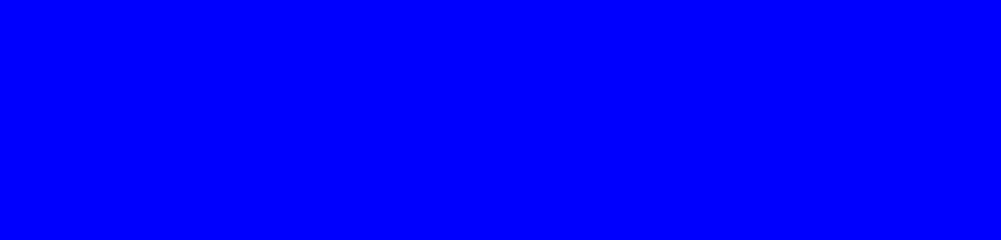
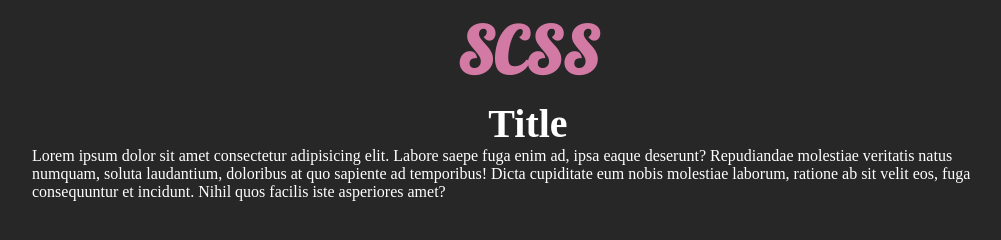
Before and after one commit to tomagrab/SCSS-CrashCourse, a plain HTML site: page index.html in a window 1280 px wide. Shown: the whole page, without its empty margins (112-1113 px from the left). Drawn offline with Linux system fonts and the light colour scheme.

Commit message:
Second commit

```diff
--- /dev/null
+++ b/CSS/reset.css
@@ -0,0 +1,19 @@
+:root {
+    font-family: 'Montserrat';
+    font-size: 20px/1.2;
+    box-sizing: border-box;
+}
+
+body,
+body * {
+    margin:             unset;
+    box-sizing:         unset;
+    padding:            unset;
+    font-size:          unset;
+    color:              unset;
+    text-decoration:    unset;
+}
+
+figure * {
+    display: block;
+}
--- a/SASS/main.scss
+++ b/SASS/main.scss
@@ -1,3 +1,50 @@
+/*===========VARIABLES===========*/
+  $primary-color: #272727;
+  $accent-color: #ff652f;
+  $text-color: #fff;
+  $SASS-logo-color: hsl(331,50%,60%);
+  $SASS-logo-light-color: hsl(331,50%,65%);
+  $font-families: (
+    'Lobster',
+    'cursive',
+  );
+  $font-weights: (
+    "regular": 400,
+    "medium": 500,
+    "bold": 700
+  );
+
+/*===========BODY===========*/
 body {
-  background-color: blue;
+  background-color: $primary-color;
+  font-weight: map-get($font-weights,  regular);
+  color: $text-color;
 }
+
+/*===========HEADER===========*/
+header h1 {
+  font-family: 'Lobster';
+  font-size: 4rem;
+  color: $SASS-logo-color;
+  text-align: center;
+  padding: 10px 0;
+}
+
+header h1:hover {
+  color: $SASS-logo-light-color;
+}
+
+/*===========MAIN===========*/
+section.main {
+  display: grid;
+  grid-template-columns: 1.5in [start] 1fr [end] 1.5in;
+}
+
+section.main article {
+  grid-column: start / end;
+}
+
+section.main article h2 {
+  text-align: center;
+  font-size: 2.5rem;
+}
--- a/index.html
+++ b/index.html
@@ -4,9 +4,31 @@
   <meta charset="UTF-8">
   <meta name="viewport" content="width=device-width, initial-scale=1.0">
   <title>Document</title>
+  <link href="https://fonts.googleapis.com/css?family=Lobster&display=swap" rel="stylesheet">
+  <link rel="apple-touch-icon" sizes="180x180" href="/Favicon/apple-touch-icon.png">
+  <link rel="icon" type="image/png" sizes="32x32" href="/Favicon/android-chrome-512x512.png">
+  <link rel="icon" type="image/png" sizes="32x32" href="/Favicon/android-chrome-192x192.png">
+  <link rel="icon" type="image/png" sizes="32x32" href="/Favicon/favicon-32x32.png">
+  <link rel="icon" type="image/png" sizes="16x16" href="/Favicon/favicon-16x16.png">
+  <link rel="manifest" href="Favicon/site.webmanifest">
+  <link rel="stylesheet" type="text/css" href="CSS/reset.css">
   <link rel="stylesheet" type="text/css" href="CSS/main.css">
 </head>
 <body>
-
+  <header>
+    <h1>
+      <a href="index.html">SCSS</a>
+    </h1>
+  </header>
+  <section class="main">
+    <article>
+      <h2>
+        Title
+      </h2>
+      <p>
+        Lorem ipsum dolor sit amet consectetur adipisicing elit. Labore saepe fuga enim ad, ipsa eaque deserunt? Repudiandae molestiae veritatis natus numquam, soluta laudantium, doloribus at quo sapiente ad temporibus! Dicta cupiditate eum nobis molestiae laborum, ratione ab sit velit eos, fuga consequuntur et incidunt. Nihil quos facilis iste asperiores amet?
+      </p>
+    </article>
+  </section>
 </body>
 </html>
```
Also changed, not shown: CSS/main.css, Favicon/android-chrome-192x192.png (added), Favicon/android-chrome-512x512.png (added), Favicon/apple-touch-icon.png (added), Favicon/favicon-16x16.png (added), Favicon/favicon-32x32.png (added), Favicon/favicon.ico (added), Favicon/site.webmanifest (added), 1 other file.
